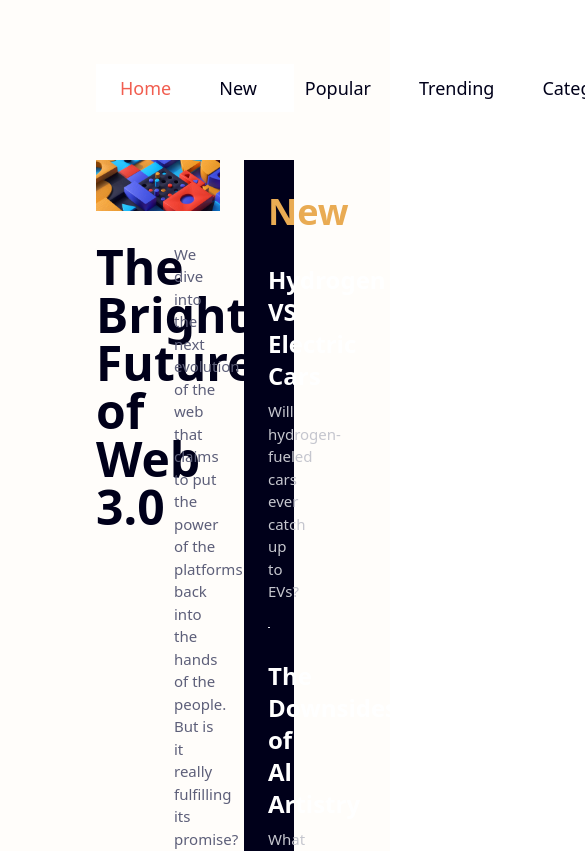
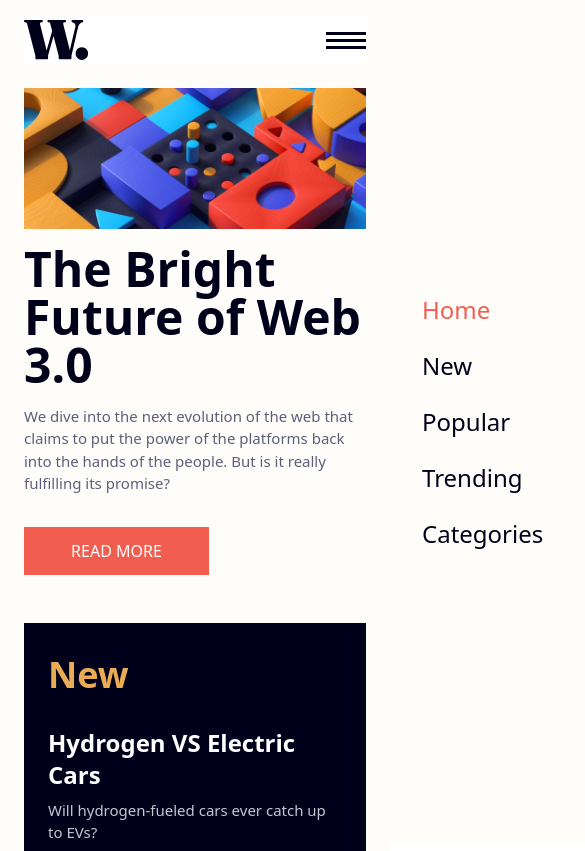
Before and after one commit to valeriandwi/news-homepage-frontend-mentor, a Vue app: page / in a window 390 px wide. Shown: the top 851 px of the page, 585 px wide, since content can reach past the window. Built offline with nearby package versions, Linux system fonts and the light colour scheme.

Commit message:
Add mobile version

```diff
--- a/src/layouts/MainLayout/MainLayout.vue
+++ b/src/layouts/MainLayout/MainLayout.vue
@@ -1,12 +1,31 @@
 <template>
-  <div class="py-16 px-24 bg-off-white-color">
-    <NavBar />
+  <MobileMenu :isDrawerOpen="isDrawerOpen" :closeDrawer="closeDrawer" />
+  <div
+    class="py-16 max-md:pt-4 max-md:pb-16 px-24 max-md:px-6 bg-off-white-color"
+  >
+    <NavBar v-if="!isMobile()" />
+    <MobileNavBar v-if="isMobile()" :onDrawerOpen="openDrawer" />
+
     <slot>
       <main>Children Component</main>
     </slot>
   </div>
 </template>
+
 <script setup>
 import NavBar from "./NavBar/NavBar.vue";
+import MobileNavBar from "./MobileNavBar/MobileNavBar.vue";
+import MobileMenu from "./MobileMenu/MobileMenu.vue";
+import { isMobile } from "@/utils/isMobile";
+import { ref } from "vue";
+
+const isDrawerOpen = ref(false);
+
+function openDrawer() {
+  isDrawerOpen.value = true;
+}
+
+function closeDrawer() {
+  isDrawerOpen.value = false;
+}
 </script>
-<style lang=""></style>
--- /dev/null
+++ b/src/layouts/MainLayout/MobileMenu/MobileMenu.vue
@@ -0,0 +1,49 @@
+<template>
+  <div>
+    <!-- Backdrop with fade-in animation -->
+    <div
+      v-if="isDrawerOpen"
+      class="fixed inset-0 bg-black bg-opacity-50 z-40 transition-opacity duration-300"
+      :class="{ 'opacity-0': !isDrawerOpen, 'opacity-100': isDrawerOpen }"
+      @click="closeDrawer"
+    ></div>
+
+    <!-- Drawer with slide-in animation -->
+    <div
+      class="px-8 flex items-center overflow-hidden fixed top-0 right-0 bg-off-white-color h-screen w-3/4 overflow-y-auto z-50 transform transition-transform duration-300"
+      :class="{
+        'translate-x-full': !isDrawerOpen,
+        'translate-x-0': isDrawerOpen,
+      }"
+      tabindex="-1"
+    >
+      <div class="fixed top-4 right-4 justify-end">
+        <img
+          src="@/assets/icons/icon-menu-close.svg"
+          alt="icon-menu"
+          class="cursor-pointer"
+          @click="closeDrawer()"
+        />
+      </div>
+      <div class="h-fit flex items-start flex-col space-y-6">
+        <RouterLink
+          v-for="route in routes"
+          class="text-2xl font-[600px] text-secondary-color cursor-pointer hover:text-primary-color"
+          :key="route.path"
+          :to="route.path"
+          activeClass="!text-primary-color"
+          @click="closeDrawer()"
+          >{{ route.linkName }}</RouterLink
+        >
+      </div>
+    </div>
+  </div>
+</template>
+<script setup>
+import { routes } from "@/routes/route";
+// eslint-disable-next-line no-undef
+defineProps({
+  isDrawerOpen: Boolean,
+  closeDrawer: Function,
+});
+</script>
--- /dev/null
+++ b/src/layouts/MainLayout/MobileNavBar/MobileNavBar.vue
@@ -0,0 +1,17 @@
+<template>
+  <header class="w-full bg-white h-12 mb-6 flex justify-between items-center">
+    <div>
+      <img src="@/assets/logo.svg" alt="logo" />
+    </div>
+    <div class="cursor-pointer" @click="onDrawerOpen">
+      <img src="@/assets/icons/icon-menu.svg" alt="icon-menu" />
+    </div>
+  </header>
+</template>
+<script>
+export default {
+  props: {
+    onDrawerOpen: Function,
+  },
+};
+</script>
--- a/src/pages/HomePage/HeroSection/HeroSection.vue
+++ b/src/pages/HomePage/HeroSection/HeroSection.vue
@@ -4,7 +4,9 @@
     src="@/assets/images/image-web-3-desktop.jpg"
     alt="banner"
   />
-  <div class="grid grid-cols-2 gap-8 mt-8">
+  <div
+    class="grid grid-cols-2 gap-8 mt-8 max-md:flex max-md:flex-col max-md:gap-4 max-md:mt-4"
+  >
     <h2 class="font-bold text-5xl w-full text-secondary-color">
       The Bright Future of Web 3.0
     </h2>
--- a/src/pages/HomePage/HomePage.vue
+++ b/src/pages/HomePage/HomePage.vue
@@ -1,7 +1,9 @@
 <template>
   <MainLayout>
-    <div class="py-12">
-      <div class="grid grid-cols-3 gap-6">
+    <div class="py-12 max-md:py-0">
+      <div
+        class="grid grid-cols-3 gap-6 max-md:flex max-md:flex-col max-md:space-y-6"
+      >
         <div class="col-span-2">
           <HeroSection />
         </div>
--- a/src/pages/HomePage/NewSection/NewSection.vue
+++ b/src/pages/HomePage/NewSection/NewSection.vue
@@ -1,4 +1,4 @@
-<template lang="">
+<template>
   <div class="h-full w-full bg-secondary-color py-8 px-6">
     <h2 class="text-4xl font-bold text-gold-color">New</h2>
     <div class="my-8" v-for="(data, index) in newData" :key="index">
--- a/src/pages/HomePage/RelatedArticles/RelatedArticles.vue
+++ b/src/pages/HomePage/RelatedArticles/RelatedArticles.vue
@@ -1,5 +1,7 @@
 <template>
-  <div class="grid grid-cols-3 gap-8 mt-12">
+  <div
+    class="grid grid-cols-3 gap-8 mt-12 max-md:flex max-md:flex-col max-md:gap-6"
+  >
     <div
       class="flex flex-row space-x-4"
       v-for="(article, index) in relatedArticles"
--- /dev/null
+++ b/src/utils/isMobile.js
@@ -0,0 +1,3 @@
+export const isMobile = () => {
+  return window.innerWidth < 500;
+};
```
Also changed, not shown: src/assets/icons/icon-menu-close.svg (added), src/assets/icons/icon-menu.svg (added).
